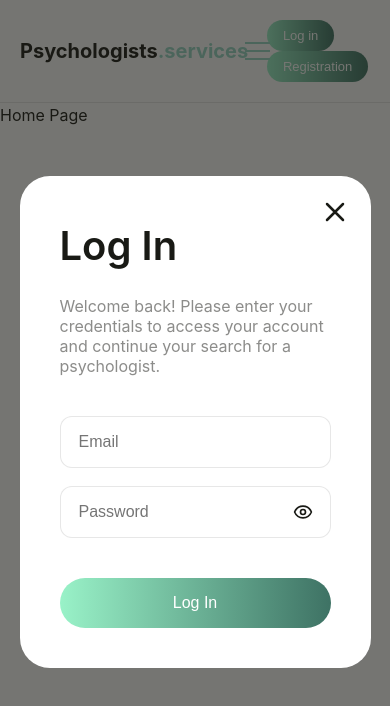
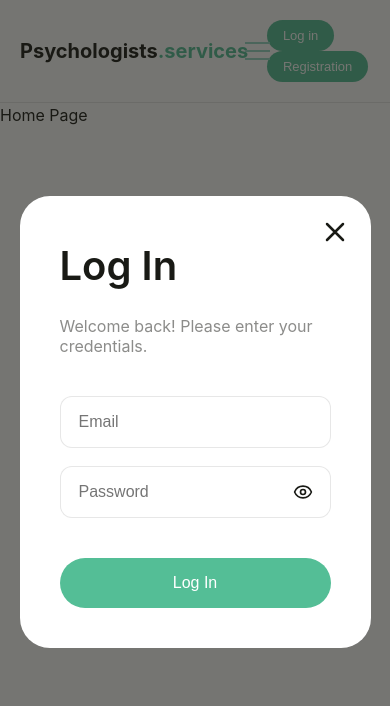
Before and after one commit to cucuhead/psychologists-services, a React (Vite) app: page / in a window 390 px wide. Both pictures are taken after a click on the button "Log in". Shown: the top 706 px of the page. Built offline with nearby package versions, Linux system fonts and the light colour scheme; no server answers.

Commit message:
feat: complete firebase auth and responsive header design

```diff
--- a/src/components/Auth/Auth.module.css
+++ b/src/components/Auth/Auth.module.css
@@ -52,7 +52,7 @@
    border: none;
   border-radius: var(--radius-button);
    color: var(--color-white);
-  background: var(--gradient-green);
+  background: #54be96;;
    cursor: pointer;
     transition: var(--transition);
 }
--- a/src/components/Auth/LoginForm.jsx
+++ b/src/components/Auth/LoginForm.jsx
@@ -1,24 +1,40 @@
 import { useState } from 'react';
 import { useFormik } from 'formik';
+import { useDispatch } from 'react-redux'; // Eklendi
+import { setCredentials } from '../../redux/auth/authSlice'; // Eklendi
 import { loginSchema } from './validationSchema';
 import { LuEye, LuEyeOff } from "react-icons/lu";
 import styles from './Auth.module.css';
+import { auth } from '../../firebase/config';
+import { signInWithEmailAndPassword } from "firebase/auth";
 
-const LoginForm = () => {
+const LoginForm = ({onClose}) => {
   const [showPassword, setShowPassword] = useState(false);
+  const dispatch = useDispatch();
 
   const formik = useFormik({
-    initialValues: { email: '', password: '' }, // Login'de 'name' alanını sildim
+    initialValues: { email: '', password: '' },
     validationSchema: loginSchema,
-    validateOnChange: false, // Yazarken hata gösterme
-    validateOnBlur: true,    // Sadece kutudan çıkınca kontrol et
-    onSubmit: (values) => console.log('Login:', values),
+    onSubmit: async (values) => {
+      try {
+        const userCredential = await signInWithEmailAndPassword(auth, values.email, values.password);
+
+        // REDUX'I GÜNCELLE
+        dispatch(setCredentials({
+          name: userCredential.user.displayName,
+          email: userCredential.user.email
+        }));
+
+        onClose();
+      } catch (error) {
+        console.error("Giriş Hatası:", error.message);
+      }
+    },
   });
 
   const handlePasswordChange = (e) => {
     const { value } = e.target;
     formik.setFieldValue('password', value);
-
     if (formik.errors.password && value.length >= 6) {
       formik.setFieldError('password', undefined);
     }
@@ -27,47 +43,23 @@ const LoginForm = () => {
   return (
     <div className={styles.formContainer}>
       <h2 className={styles.title}>Log In</h2>
-      <p className={styles.description}>
-        Welcome back! Please enter your credentials to access your account and continue your search for a psychologist.
-      </p>
+      <p className={styles.description}>Welcome back! Please enter your credentials.</p>
 
       <form onSubmit={formik.handleSubmit} className={styles.form}>
         <div className={styles.inputGroup}>
-          <input
-            name="email"
-            placeholder="Email"
-            className={`${styles.input} ${formik.touched.email && formik.errors.email ? styles.inputError : ''}`}
-            {...formik.getFieldProps('email')}
-          />
-          {formik.touched.email && formik.errors.email && (
-            <span className={styles.errorText}>{formik.errors.email}</span>
-          )}
+          <input name="email" placeholder="Email" className={`${styles.input} ${formik.touched.email && formik.errors.email ? styles.inputError : ''}`} {...formik.getFieldProps('email')} />
+          {formik.touched.email && formik.errors.email && <span className={styles.errorText}>{formik.errors.email}</span>}
         </div>
 
         <div className={styles.inputGroup}>
           <div className={styles.passwordWrapper}>
-            <input
-              name="password"
-              type={showPassword ? 'text' : 'password'}
-              placeholder="Password"
-              className={`${styles.input} ${formik.touched.password && formik.errors.password ? styles.inputError : ''}`}
-              value={formik.values.password}
-              onChange={handlePasswordChange}
-              onBlur={formik.handleBlur}
-            />
-            <button
-              type="button"
-              className={styles.passwordIcon}
-              onClick={() => setShowPassword(!showPassword)}
-            >
+            <input name="password" type={showPassword ? 'text' : 'password'} placeholder="Password" className={`${styles.input} ${formik.touched.password && formik.errors.password ? styles.inputError : ''}`} value={formik.values.password} onChange={handlePasswordChange} onBlur={formik.handleBlur} />
+            <button type="button" className={styles.passwordIcon} onClick={() => setShowPassword(!showPassword)}>
               {showPassword ? <LuEyeOff size={20} /> : <LuEye size={20} />}
             </button>
           </div>
-          {formik.touched.password && formik.errors.password && (
-            <span className={styles.errorText}>{formik.errors.password}</span>
-          )}
+          {formik.touched.password && formik.errors.password && <span className={styles.errorText}>{formik.errors.password}</span>}
         </div>
-
         <button type="submit" className={styles.submitBtn}>Log In</button>
       </form>
     </div>
--- a/src/components/Auth/RegisterForm.jsx
+++ b/src/components/Auth/RegisterForm.jsx
@@ -1,26 +1,44 @@
 import { useState } from 'react';
 import { useFormik } from 'formik';
+import { useDispatch } from 'react-redux'; // Eklendi
+import { setCredentials } from '../../redux/auth/authSlice'; // Eklendi
 import { registerSchema } from './validationSchema';
 import { LuEye, LuEyeOff } from "react-icons/lu";
 import styles from './Auth.module.css';
+import { auth } from '../../firebase/config';
+import { createUserWithEmailAndPassword, updateProfile } from "firebase/auth";
 
-const RegisterForm = () => {
+const RegisterForm = ({onClose}) => {
   const [showPassword, setShowPassword] = useState(false);
+  const dispatch = useDispatch(); // Tanımlandı
 
   const formik = useFormik({
     initialValues: { name: '', email: '', password: '' },
     validationSchema: registerSchema,
-    validateOnChange: false, // Yazarken hata gösterme
-    validateOnBlur: true,    // Sadece kutudan çıkınca kontrol et
-    onSubmit: (values) => console.log('Register:', values),
+    onSubmit: async (values) => {
+      try {
+        const userCredential = await createUserWithEmailAndPassword(auth, values.email, values.password);
+
+        await updateProfile(userCredential.user, {
+          displayName: values.name
+        });
+
+        // REDUX'I GÜNCELLE
+        dispatch(setCredentials({
+          name: values.name,
+          email: userCredential.user.email
+        }));
+
+        onClose();
+      } catch (error) {
+        console.error("Kayıt Hatası:", error.message);
+      }
+    },
   });
 
-  // Şifre değişimini takip eden özel fonksiyon
   const handlePasswordChange = (e) => {
     const { value } = e.target;
     formik.setFieldValue('password', value);
-
-    // Eğer hata varsa ve kullanıcı 6 karaktere ulaştıysa hatayı anında sil
     if (formik.errors.password && value.length >= 6) {
       formik.setFieldError('password', undefined);
     }
@@ -29,53 +47,28 @@ const RegisterForm = () => {
   return (
     <div className={styles.formContainer}>
       <h2 className={styles.title}>Registration</h2>
-      <p className={styles.description}>
-        Thank you for your interest in our platform! In order to register, we need bome information.
-      </p>
+      <p className={styles.description}>Thank you for your interest! Please provide your information.</p>
 
       <form onSubmit={formik.handleSubmit} className={styles.form}>
         <div className={styles.inputGroup}>
-          <input
-            name="name"
-            placeholder="Name"
-            className={`${styles.input} ${formik.touched.name && formik.errors.name ? styles.inputError : ''}`}
-            {...formik.getFieldProps('name')}
-          />
+          <input name="name" placeholder="Name" className={`${styles.input} ${formik.touched.name && formik.errors.name ? styles.inputError : ''}`} {...formik.getFieldProps('name')} />
           {formik.touched.name && formik.errors.name && <span className={styles.errorText}>{formik.errors.name}</span>}
         </div>
 
         <div className={styles.inputGroup}>
-          <input
-            name="email"
-            placeholder="Email"
-            className={`${styles.input} ${formik.touched.email && formik.errors.email ? styles.inputError : ''}`}
-            {...formik.getFieldProps('email')}
-          />
+          <input name="email" placeholder="Email" className={`${styles.input} ${formik.touched.email && formik.errors.email ? styles.inputError : ''}`} {...formik.getFieldProps('email')} />
           {formik.touched.email && formik.errors.email && <span className={styles.errorText}>{formik.errors.email}</span>}
         </div>
 
         <div className={styles.inputGroup}>
           <div className={styles.passwordWrapper}>
-            <input
-              name="password"
-              type={showPassword ? 'text' : 'password'}
-              placeholder="Password"
-              className={`${styles.input} ${formik.touched.password && formik.errors.password ? styles.inputError : ''}`}
-              value={formik.values.password}
-              onChange={handlePasswordChange}
-              onBlur={formik.handleBlur}
-            />
-            <button
-              type="button"
-              className={styles.passwordIcon}
-              onClick={() => setShowPassword(!showPassword)}
-            >
+            <input name="password" type={showPassword ? 'text' : 'password'} placeholder="Password" className={`${styles.input} ${formik.touched.password && formik.errors.password ? styles.inputError : ''}`} value={formik.values.password} onChange={handlePasswordChange} onBlur={formik.handleBlur} />
+            <button type="button" className={styles.passwordIcon} onClick={() => setShowPassword(!showPassword)}>
               {showPassword ? <LuEyeOff size={20} /> : <LuEye size={20} />}
             </button>
           </div>
           {formik.touched.password && formik.errors.password && <span className={styles.errorText}>{formik.errors.password}</span>}
         </div>
-
         <button type="submit" className={styles.submitBtn}>Sign Up</button>
       </form>
     </div>
--- a/src/components/Header/Header.jsx
+++ b/src/components/Header/Header.jsx
@@ -5,9 +5,10 @@ import { selectIsLoggedIn, selectUser } from '../../redux/auth/selectors';
 import { logOut } from '../../redux/auth/operations';
 
 import Modal from '../Shared/Modal/Modal';
-import LoginForm from '../Auth/LoginForm'; // Formu import ettik
-import RegisterForm from '../Auth/RegisterForm'; // Formu import ettik
+import LoginForm from '../Auth/LoginForm';
+import RegisterForm from '../Auth/RegisterForm';
 import styles from './Header.module.css';
+import { FaUser } from "react-icons/fa";
 
 const Header = () => {
   const [isMenuOpen, setIsMenuOpen] = useState(false);
@@ -20,9 +21,7 @@ const Header = () => {
 
   useEffect(() => {
     const handleResize = () => {
-      if (window.innerWidth > 768 && isMenuOpen) {
-        setIsMenuOpen(false);
-      }
+      if (window.innerWidth > 768 && isMenuOpen) setIsMenuOpen(false);
     };
     window.addEventListener('resize', handleResize);
     return () => window.removeEventListener('resize', handleResize);
@@ -39,77 +38,54 @@ const Header = () => {
   const closeLoginModal = () => setIsLoginModalOpen(false);
   const closeRegisterModal = () => setIsRegisterModalOpen(false);
 
-  return (
+ return (
     <header className={styles.header}>
       <div className={styles.container}>
-        {/* Logo */}
         <Link to="/" className={styles.logo} onClick={closeMenu}>
           Psychologists<span className={styles.logoServices}>.services</span>
         </Link>
 
-        {/* Hamburger */}
-        <button
-          className={styles.hamburger}
-          onClick={() => setIsMenuOpen(!isMenuOpen)}
-          aria-label="Toggle menu"
-        >
+        <button className={styles.hamburger} onClick={() => setIsMenuOpen(!isMenuOpen)}>
           <div className={`${styles.line} ${isMenuOpen ? styles.lineOpen1 : ''}`}></div>
           <div className={`${styles.line} ${isMenuOpen ? styles.lineOpen2 : ''}`}></div>
           <div className={`${styles.line} ${isMenuOpen ? styles.lineOpen3 : ''}`}></div>
         </button>
 
-        {/* Navigasyon */}
         <nav className={`${styles.nav} ${isMenuOpen ? styles.navOpen : ''}`}>
           <NavLink to="/" className={styles.link} onClick={closeMenu}>Home</NavLink>
           <NavLink to="/psychologists" className={styles.link} onClick={closeMenu}>Psychologists</NavLink>
-          {isLoggedIn && (
-            <NavLink to="/favorites" className={styles.link} onClick={closeMenu}>Favorites</NavLink>
-          )}
+          {isLoggedIn && <NavLink to="/favorites" className={styles.link} onClick={closeMenu}>Favorites</NavLink>}
         </nav>
 
-        {/* Auth Bölümü */}
         <div className={styles.authWrapper}>
           {isLoggedIn ? (
             <div className={styles.userMenu}>
-              <div className={styles.userIcon}>
-                <span role="img" aria-label="user">👤</span>
+              <div className={styles.userInfo}>
+                <div className={styles.userIconWrapper}>
+                  <FaUser className={styles.userIcon} />
+                </div>
+                <span className={styles.userName}>{user?.displayName || user?.name}</span>
               </div>
-              <span className={styles.userName}>{user?.name}</span>
               <button onClick={handleLogOut} className={styles.logoutBtn}>Log out</button>
             </div>
           ) : (
             <div className={styles.authBtns}>
-              <button
-                type="button"
-                className={styles.loginBtn}
-                onClick={() => { setIsLoginModalOpen(true); closeMenu(); }}
-              >
-                Log in
-              </button>
-              <button
-                type="button"
-                className={styles.registerBtn}
-                onClick={() => { setIsRegisterModalOpen(true); closeMenu(); }}
-              >
-                Registration
-              </button>
+              <button className={styles.loginBtn} onClick={() => { setIsLoginModalOpen(true); closeMenu(); }}>Log in</button>
+              <button className={styles.registerBtn} onClick={() => { setIsRegisterModalOpen(true); closeMenu(); }}>Registration</button>
             </div>
           )}
         </div>
       </div>
 
-      {/* --- MODALLAR --- */}
-      {/* Login Modalı */}
+      {/* MODALLAR aynı kalıyor */}
       {isLoginModalOpen && (
         <Modal onClose={closeLoginModal}>
-          <LoginForm /> {/* Artik bos div degil, gercek form var */}
+          <LoginForm onClose={closeLoginModal} />
         </Modal>
       )}
-
-      {/* Register Modalı */}
       {isRegisterModalOpen && (
         <Modal onClose={closeRegisterModal}>
-          <RegisterForm /> {/* Artik bos div degil, gercek form var */}
+          <RegisterForm onClose={closeRegisterModal} />
         </Modal>
       )}
     </header>
--- a/src/components/Header/Header.module.css
+++ b/src/components/Header/Header.module.css
@@ -25,7 +25,7 @@
 }
 
 .logoServices {
-  color: #96d6c5;
+  color: #54be96;
 }
 
 /* Mobilde Navigasyon Kapalı */
@@ -60,7 +60,7 @@
   text-shadow: 0px 0px 1px rgba(150, 214, 197, 0.5);
 }
 .link:global(.active) {
-  color: #96d6c5;
+  color: #54be96;
   font-weight: 600;
 }
 
@@ -84,8 +84,8 @@
 .loginBtn {
  border:none;
 color: var(--color-white);
-   background: var(--gradient-green);
-   margin-right: 8px;;
+   background: #54be96;
+   margin-right: 8px;
 
 }
 .loginBtn:hover {
@@ -95,7 +95,7 @@ color: var(--color-white);
 }
 
 .registerBtn {
-  background: var(--gradient-green);
+  background:#54be96;
   color: var(--color-white);
   border:none;
 }
@@ -145,6 +145,62 @@ color: var(--color-white);
 .line:nth-child(2) { opacity: 1; }
 .line:nth-child(3) { transform: translateY(8px); }
 
+/* --- GİRİŞ YAPILDIĞINDAKİ HALİ (USER MENU) --- */
+
+.userMenu {
+  display: flex;
+  align-items: center;
+  gap: 12px; /* Mobilde daha yakın */
+}
+
+.userInfo {
+  display: flex;
+  align-items: center;
+  gap: 8px;
+}
+
+.userIconWrapper {
+  width: 32px;
+  height: 32px;
+  background: #54be96;
+  border-radius: 8px;
+  display: flex;
+  justify-content: center;
+  align-items: center;
+}
+
+.userIcon {
+  color: white; /* İkon olduğu için artık bu komut çalışacaktır */
+  font-size: 16px;
+}
+
+.userName {
+  font-weight: 500;
+  font-size: 14px;
+  color: var(--color-black);
+}
+
+.logoutBtn {
+  padding: 8px 16px;
+
+  border-radius: var(--radius-button);
+
+  font-weight: 500;
+  font-size: 13px;
+
+  cursor: pointer;
+  transition: var(--transition);
+  border:none;
+color: var(--color-white);
+   background:#54be96;
+
+}
+
+.logoutBtn:hover {
+   transform: translateY(-2px); /* Hafif yukarı kalkma efekti */
+  box-shadow: 0 4px 12px rgba(84, 190, 150, 0.3); /* Yumuşak bir gölge */
+}
+
 /* --- 💻 BÜYÜK EKRANLAR (DESKTOP) --- */
 @media (min-width: 769px) {
   .hamburger {
@@ -169,17 +225,42 @@ color: var(--color-white);
     padding: 10px 30px;
     font-size: 16px;
   }
+  .logoutBtn{
+    padding: 10px 25px;
+    font-size: 16px;
+  }
 
   .link:hover, :global(.active) {
     color: var(--color-green-main);
   }
+
+  .userMenu {
+    gap: 28px;
+  }
+
+  .userInfo {
+    gap: 14px;
+  }
+
+  .userIconWrapper {
+    width: 40px;
+    height: 40px;
+    border-radius: 10px;
+  }
+
+  .userName {
+    font-size: 16px;
+  }
+
+
+
 }
 
 /* --- YEŞİL ÇARPI (X) ANİMASYONU --- */
 /* Menü açıkken (navOpen durumu) line sınıflarına binen animasyon */
 .lineOpen1 {
   transform: rotate(45deg) !important;
-  background-color: #96d6c5;
+ background: #54be96;;
 }
 
 .lineOpen2 {
@@ -188,5 +269,5 @@ color: var(--color-white);
 
 .lineOpen3 {
   transform: rotate(-45deg) !important;
-  background-color: #96d6c5;
+   background: #54be96;;
 }
--- a/src/firebase/config.js
+++ b/src/firebase/config.js
@@ -2,7 +2,10 @@ import { initializeApp } from "firebase/app";
 import { getAuth } from "firebase/auth";
 import { getFirestore } from "firebase/firestore";
 
+console.log("API Key kontrolü:", import.meta.env.VITE_FIREBASE_API_KEY);
+
 const firebaseConfig = {
+
   apiKey: import.meta.env.VITE_FIREBASE_API_KEY,
   authDomain: import.meta.env.VITE_FIREBASE_AUTH_DOMAIN,
   projectId: import.meta.env.VITE_FIREBASE_PROJECT_ID,
--- a/src/redux/auth/authSlice.js
+++ b/src/redux/auth/authSlice.js
@@ -1,5 +1,5 @@
 import { createSlice } from "@reduxjs/toolkit";
-import { register, logIn, logOut } from "./operations"; // Eksik olan buydu!
+import { register, logIn, logOut } from "./operations";
 
 const authSlice = createSlice({
   name: "auth",
@@ -9,44 +9,30 @@ const authSlice = createSlice({
     isRefreshing: false,
     error: null,
   },
+  // Formların içinden doğrudan çağırmak için burayı ekliyoruz
+  reducers: {
+    setCredentials: (state, action) => {
+      state.user = action.payload;
+      state.isLoggedIn = true;
+      state.error = null;
+    },
+  },
   extraReducers: (builder) => {
     builder
-      // --- REGISTER (Kayıt Olma) ---
       .addCase(register.fulfilled, (state, action) => {
-        state.user = {
-          name: action.payload.displayName,
-          email: action.payload.email
-        };
+        state.user = { name: action.payload.displayName, email: action.payload.email };
         state.isLoggedIn = true;
-        state.error = null;
       })
-      .addCase(register.rejected, (state, action) => {
-        state.error = action.payload;
+      .addCase(logIn.fulfilled, (state, action) => {
+        state.user = { name: action.payload.displayName, email: action.payload.email };
+        state.isLoggedIn = true;
       })
-
-      // --- LOGIN (Giriş Yapma) ---
-      .addCase(logIn.fulfilled, (state, action) => {
-        state.user = {
-          name: action.payload.displayName,
-          email: action.payload.email
-        };
-        state.isLoggedIn = true;
-        state.error = null;
-      })
-      .addCase(logIn.rejected, (state, action) => {
-        state.error = action.payload;
-      })
-
-      // --- LOGOUT (Çıkış Yapma) ---
       .addCase(logOut.fulfilled, (state) => {
         state.user = { name: null, email: null };
         state.isLoggedIn = false;
-        state.error = null;
-      })
-      .addCase(logOut.rejected, (state, action) => {
-        state.error = action.payload;
       });
   },
 });
 
+export const { setCredentials } = authSlice.actions; // Bunu dışarı açtık
 export const authReducer = authSlice.reducer;
```
Also changed, not shown: src/App.jsx (+14 -7 lines).
